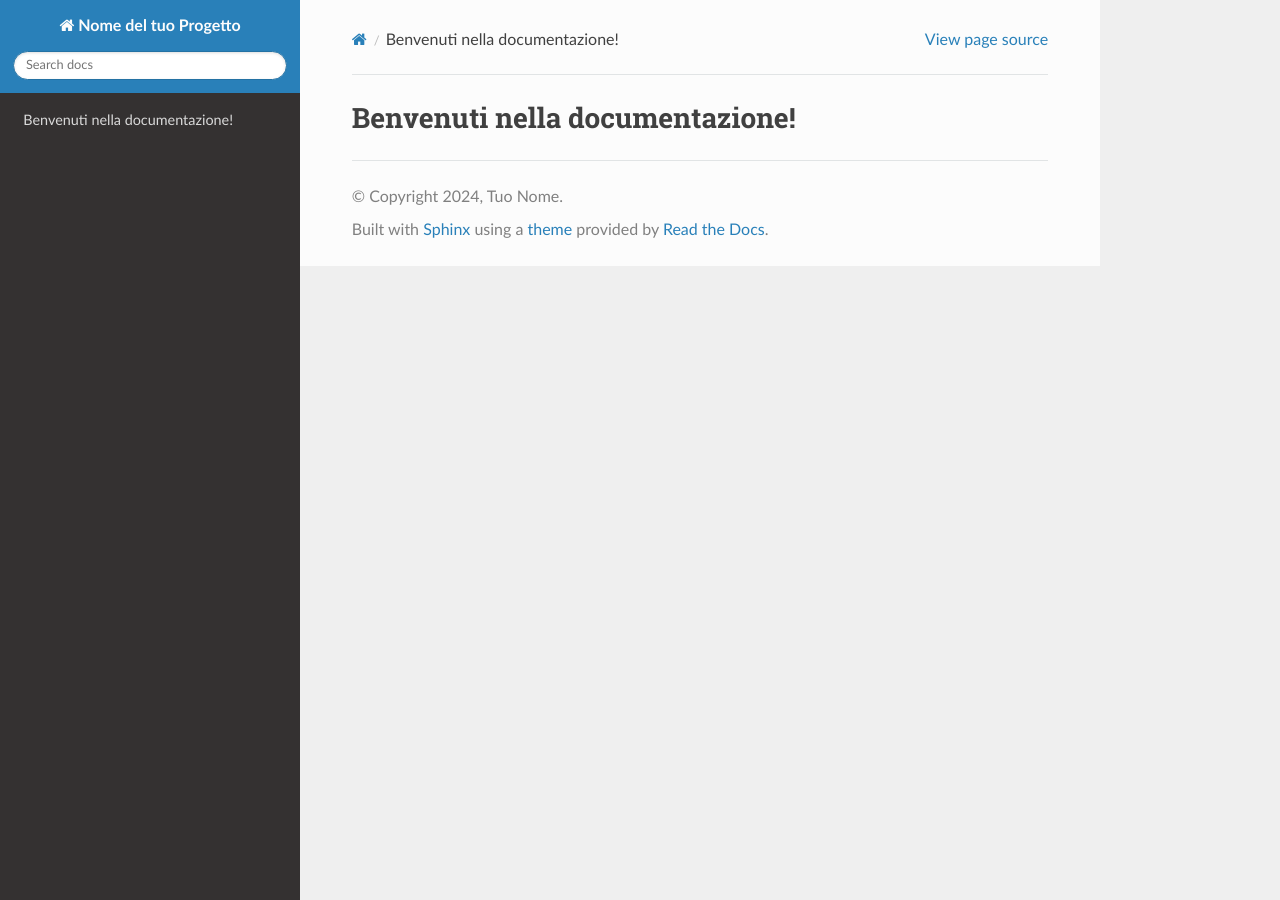
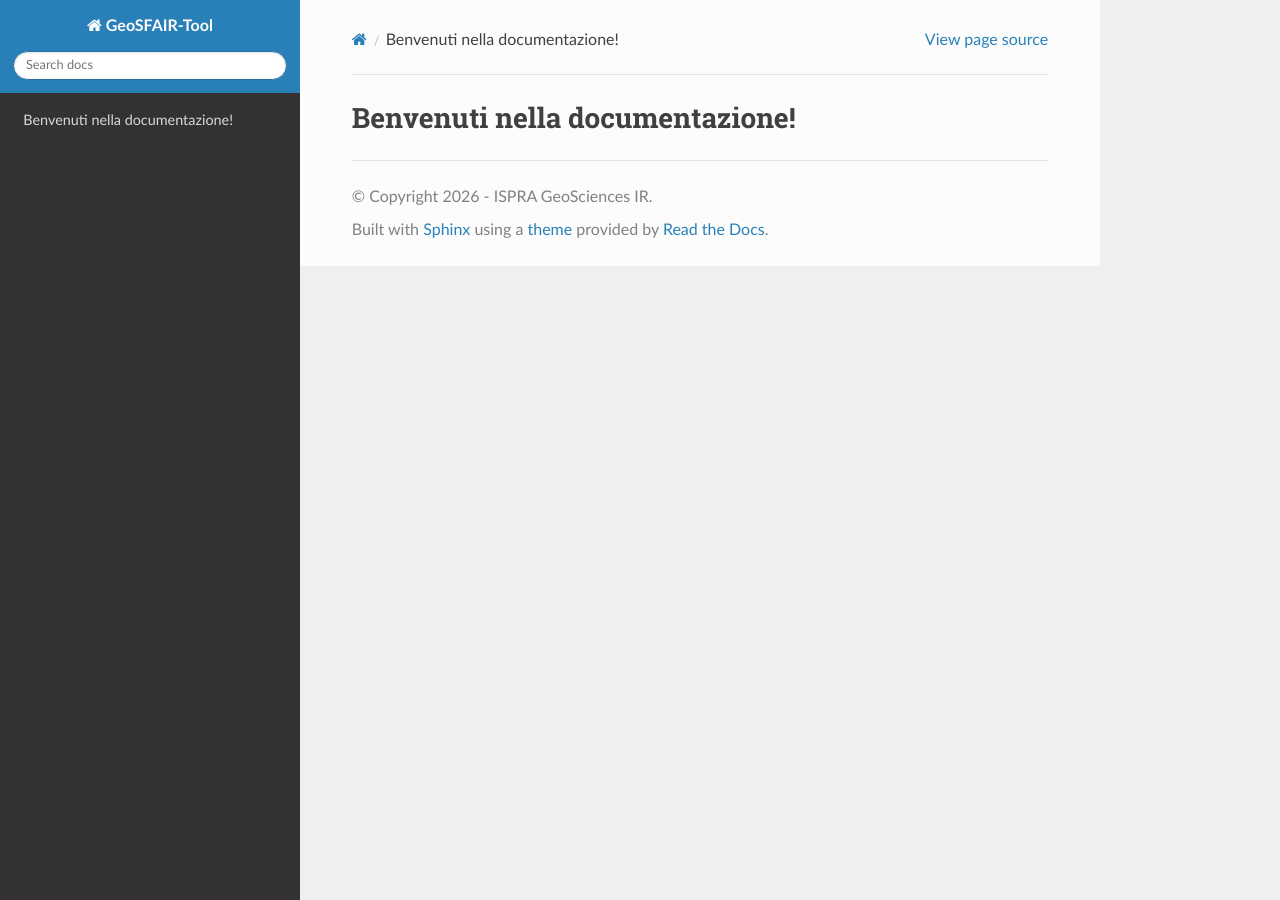
Before and after one commit to CipoCar/GeoSFAIR-Tool, a Sphinx documentation site: the page built from docs/index.rst, in a window 1280 px wide. Built offline with Sphinx 7.4.7 and the Read the Docs theme 3.1.0, drawn with Linux system fonts in a browser that asks for light colours.

Commit message:
Update conf.py

```diff
--- a/docs/conf.py
+++ b/docs/conf.py
@@ -1,6 +1,6 @@
-project = 'Nome del tuo Progetto'
-copyright = '2024, Tuo Nome'
-author = 'Tuo Nome'
+project = 'GeoSFAIR-Tool'
+copyright = '2026 - ISPRA GeoSciences IR'
+author = 'Carlo Cipolloni'
 extensions = []
 templates_path = ['_templates']
 exclude_patterns = ['_build', 'Thumbs.db', '.DS_Store']
```
